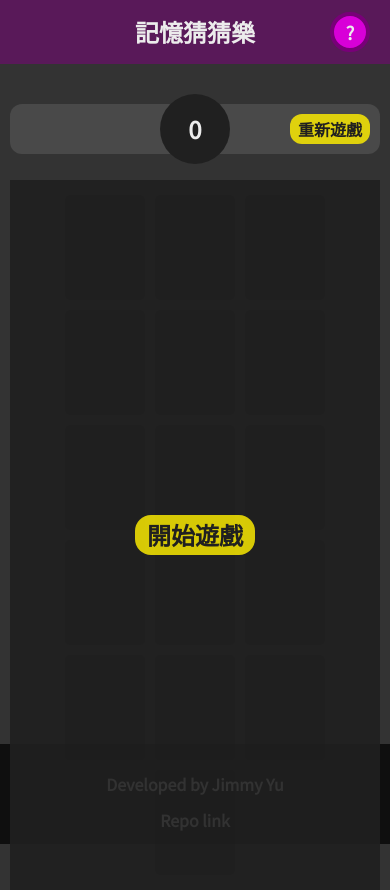
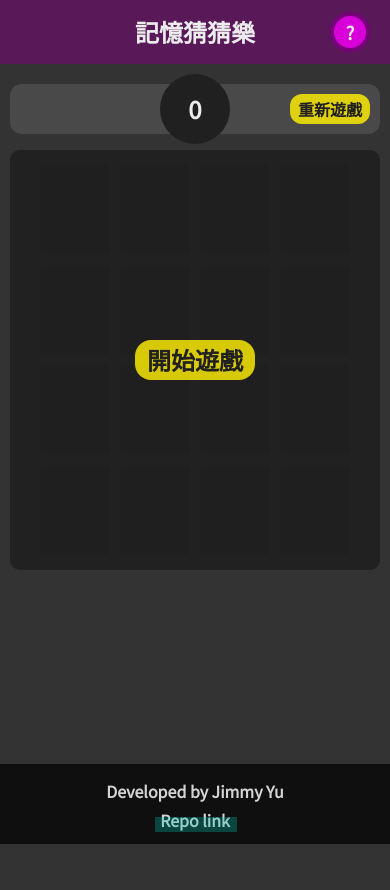
Before and after one commit to stu640978/memory-game, a Vue app: page / in a window 390 px wide. After the commit the page ends 844 px from the top, so only its background shows below. Built offline with nearby package versions, Linux system fonts and the light colour scheme.

Commit message:
初步功能完成

```diff
--- a/src/components/FooterArea/FooterComponent.vue
+++ b/src/components/FooterArea/FooterComponent.vue
@@ -7,7 +7,7 @@
         class="link"
         target="_blank"
       >
-        Repo link
+        <span class="link__text"> Repo link </span>
       </a>
     </div>
   </div>
@@ -20,6 +20,7 @@
   height: 100px;
   width: 100%;
   position: fixed;
+  z-index: 50;
   bottom: 0;
   left: 0;
   @extend %flex_center;
@@ -34,9 +35,37 @@
       margin-bottom: 20px;
     }
     .link {
-      @include font_set(#d4d4d4, 16px, 600);
-      &:hover {
-        text-decoration: underline;
+      @extend %flex_center;
+      height: 22px;
+      .link__text {
+        @include font_set(#d4d4d4, 16px, 600);
+        line-height: 22px;
+        position: relative;
+        &:hover {
+          text-decoration: underline;
+        }
+
+        &::before {
+          content: "";
+          width: 118%;
+          height: 70%;
+          position: absolute;
+          left: -8%;
+          top: 38%;
+          background: rgba(0, 196, 179, 0.3);
+        }
+      }
+    }
+  }
+}
+
+@media screen and (max-width: 400px) {
+  .footer {
+    height: 80px;
+    .developer_info {
+      margin-top: 5px;
+      .developer {
+        margin-bottom: 10px;
       }
     }
   }
--- a/src/components/GameArea/CardComponent.vue
+++ b/src/components/GameArea/CardComponent.vue
@@ -126,6 +126,22 @@ const FlipCard = () => {
   .card_container {
     height: 105px;
     width: 80px;
+    margin: 10px;
+  }
+}
+
+@media screen and (max-width: 450px) {
+  .card_container {
+    height: 105px;
+    width: 80px;
+    margin: 5px;
+  }
+}
+
+@media screen and (max-width: 400px) {
+  .card_container {
+    height: 90px;
+    width: 70px;
     margin: 5px;
   }
 }
--- a/src/components/GameArea/GameComponent.vue
+++ b/src/components/GameArea/GameComponent.vue
@@ -11,6 +11,7 @@
         <div class="cover" :class="{ active: coverActive }">
           <span class="text" @click="StartGame">開始遊戲</span>
         </div>
+        <div class="cardwrapper">
           <CardComponent
             v-for="(item, index) in outputCardData"
             :key="index"
@@ -21,10 +22,29 @@
         </div>
       </div>
     </div>
+  </div>
+  <el-dialog
+    v-model="dialogVisible"
+    title="遊戲結束!"
+    :width="dialogWidth"
+    class="tips_dialog"
+    :before-close="handleClose"
+  >
+    <div class="content">
+      <div class="textbox">
+        <span class="gameover_text" v-html="gameoverText"></span>
+      </div>
+    </div>
+    <template #footer>
+      <span class="dialog-footer">
+        <el-button type="primary" @click="ResetGame"> 再玩一次 </el-button>
+      </span>
+    </template>
+  </el-dialog>
 </template>
 
 <script setup lang="ts">
-import { ref, reactive, watch, onUnmounted } from "vue";
+import { ref, reactive, watch, onMounted, onUnmounted, computed } from "vue";
 import CardComponent from "@/components/GameArea/CardComponent.vue";
 
 const coverActive = ref(true);
@@ -144,6 +164,10 @@ const cardData = reactive([
   },
 ]);
 
+const dialogVisible = ref(false);
+
+const dialogWidth = ref("45%");
+
 interface flipedDataInterface {
   id: number;
   number: number;
@@ -194,9 +218,43 @@ watch(flipedData, (newVal) => {
   }
 });
 
+const gameoverText = computed(() => {
+  let returnText = "";
+  switch (true) {
+    case timerText.value <= 30:
+      returnText = `你是鬼吧! 只花了&nbsp;<span class="time_text">${timerText.value}</span>&nbsp;秒就完成了遊戲`;
+      break;
+
+    case timerText.value <= 60:
+      returnText = `恭喜你! 共花了&nbsp;<span class="time_text">${timerText.value}</span>&nbsp;秒完成了遊戲`;
+      break;
+
+    case timerText.value > 60:
+      returnText = `你累了嗎? 花了&nbsp;<span class="time_text">${timerText.value}</span>&nbsp;秒才完成遊戲`;
+      break;
+  }
+
+  return returnText;
+});
+
+onMounted(() => {
+  window.addEventListener("resize", GetLatestWidthAndResizeDialog);
+  GetLatestWidthAndResizeDialog();
+});
+
 onUnmounted(() => {
   StopTimer();
 });
+
+const GetLatestWidthAndResizeDialog = () => {
+  //get window width
+  const windowWidth = window.innerWidth;
+  if (windowWidth < 1024) {
+    dialogWidth.value = "90%";
+  } else {
+    dialogWidth.value = "45%";
+  }
+};
 
 const GenerateNewData = () => {
   let newArray = Shuffle(outputCardData);
@@ -216,6 +274,7 @@ const Shuffle = (array: typeof cardData) => {
 };
 
 const ResetGame = () => {
+  dialogVisible.value = false;
   StopTimer();
   flipedData.splice(0);
   outputCardData.forEach((element) => {
@@ -234,6 +293,7 @@ const StartGame = () => {
 
 const GameOver = () => {
   StopTimer();
+  dialogVisible.value = true;
 };
 
 const GetFlipData = (id: number) => {
@@ -256,6 +316,10 @@ const StartTimer = () => {
 
 const StopTimer = () => {
   clearInterval(timer);
+};
+
+const handleClose = () => {
+  dialogVisible.value = false;
 };
 </script>
 
@@ -308,11 +372,10 @@ const StopTimer = () => {
       }
     }
     .cardarea {
-      width: 500px;
+      width: 100%;
       height: 100%;
       @extend %flex_center;
       flex-wrap: wrap;
-      padding: 10px;
       position: relative;
       .cover {
         position: absolute;
@@ -324,6 +387,7 @@ const StopTimer = () => {
         @extend %flex_center;
         background-color: #202020e5;
         visibility: hidden;
+        border-radius: 10px;
         .text {
           width: 120px;
           height: 40px;
@@ -342,6 +406,59 @@ const StopTimer = () => {
       .active {
         visibility: visible;
       }
+
+      .cardwrapper {
+        width: 500px;
+        height: 100%;
+        @extend %flex_center;
+        flex-wrap: wrap;
+        padding: 10px;
+      }
+    }
+  }
+}
+
+.content {
+  width: 100%;
+  height: 100%;
+  @extend %flex_center;
+  flex-wrap: wrap;
+  .textbox {
+    width: 100%;
+    height: 35px;
+    @extend %flex_center;
+    .gameover_text {
+      @include font_set(#dcdcdc, 22px, 500);
+      text-align: center;
+      height: 35px;
+      line-height: 35px;
+      &::v-deep .time_text {
+        @include font_set(#ffee00d2, 28px, 600);
+        line-height: 35px;
+      }
+    }
+  }
+}
+
+@media screen and (max-width: 1024px) {
+  .content {
+    .textbox {
+      .gameover_text {
+        @include font_set(#dcdcdc, 18px, 500);
+        &::v-deep .time_text {
+          @include font_set(#ffee00d2, 24px, 600);
+        }
+      }
+    }
+  }
+}
+
+@media screen and (max-width: 400px) {
+  .container {
+    .gamearea {
+      .info__box {
+        margin: 20px 0 16px;
+      }
     }
   }
 }
```
Lines whose indentation alone changed are shown as unchanged.
